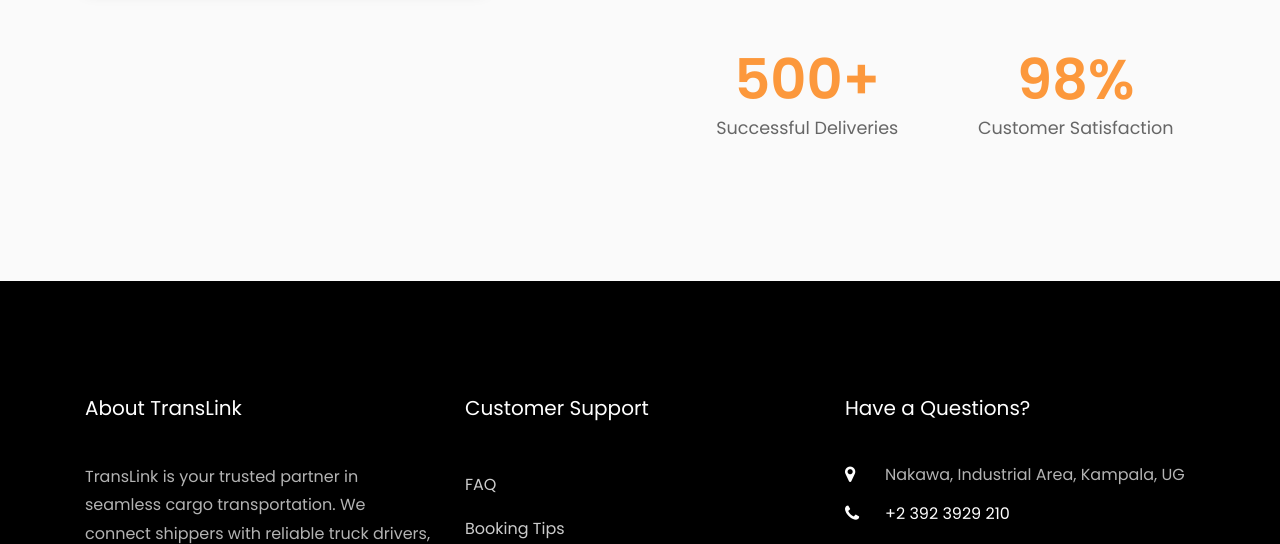
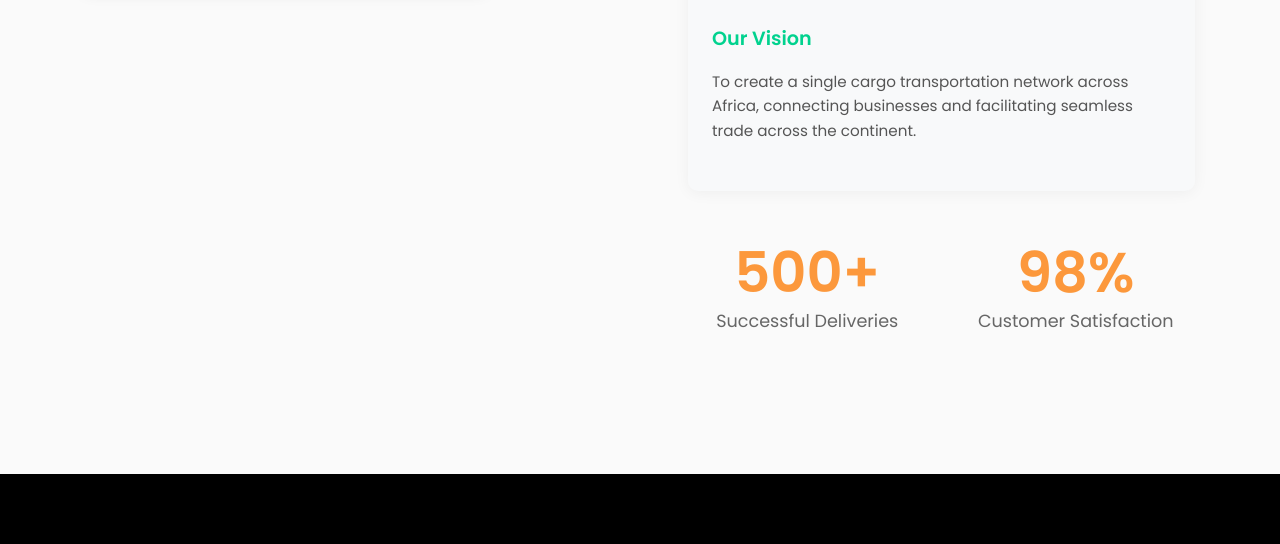
Before and after one commit to Innocentem/Translink, a Python web app: template templates/landing.html in a window 1280 px wide. Shown: the part 1813-2357 px from the top of the page. Run offline with Jinja, Linux system fonts and the light colour scheme; the template is opened without the code that fills it, so the values that code supplies are empty, except form fields; tables that the repository leaves empty hold one stand-in row (values such as "Sample post"); form fields are guessed from the names that the template uses; some web fonts are replaced.

Commit message:
add truck fix

```diff
--- a/templates/dashboard.html
+++ b/templates/dashboard.html
@@ -222,6 +222,11 @@
                                 <label for="" class="label">Driver Name</label>
                                 {{ truck_form.driver_name(class="form-control", placeholder="Enter driver name") }}
                             </div>
+                        </div>
+
+                        <div class="form-group">
+                            <label for="" class="label">Driver Contact</label>
+                            {{ truck_form.driver_contact(class="form-control", placeholder="Enter driver contact") }}
                         </div>
 
                         <div class="form-group">
--- a/templates/landing.html
+++ b/templates/landing.html
@@ -94,6 +94,32 @@
         #about {
             padding: 7em 0;
             background: #fafafa;
+        }
+
+        .mission-vision-section {
+            background: #f8f9fa;
+            padding: 1.5rem;
+            border-radius: 10px;
+            margin: 1.5rem 0;
+            box-shadow: 0 2px 15px rgba(0,0,0,0.05);
+        }
+
+        .mission-vision-section h4 {
+            color: #01d28e;
+            font-size: 1.2rem;
+            font-weight: 600;
+            margin-bottom: 0.75rem;
+        }
+
+        .mission-vision-section p {
+            color: #555;
+            font-size: 0.95rem;
+            line-height: 1.6;
+            margin-bottom: 1.5rem;
+        }
+
+        .mission-vision-section p:last-child {
+            margin-bottom: 0;
         }
     </style>
   </head>
@@ -198,8 +224,13 @@
                     <h3 class="mb-4">Who We Are</h3>
                     <p class="mb-4">TransLink is your trusted partner in seamless cargo transportation. We connect shippers with reliable truck drivers, making it easier to transport goods efficiently and affordably.</p>
 
-                    <h4 class="mb-3">Our Mission</h4>
-                    <p class="mb-4">Whether you're looking to move freight or optimize your logistics, TransLink provides a smart and streamlined solution for all your transportation needs.</p>
+                    <div class="mission-vision-section">
+                        <h4 class="mb-3">Our Mission</h4>
+                        <p class="mb-4">To avail trucks to all clients at all locations across Africa, ensuring reliable and accessible transportation solutions for businesses of all sizes.</p>
+
+                        <h4 class="mb-3">Our Vision</h4>
+                        <p class="mb-4">To create a single cargo transportation network across Africa, connecting businesses and facilitating seamless trade across the continent.</p>
+                    </div>
 
                     <div class="row mt-5">
                         <div class="col-md-6">
```
Also changed, not shown: forms.py (+6 -30 lines), static/uploads/Fleet_w4555_eag_truck_test.jpg (added).
